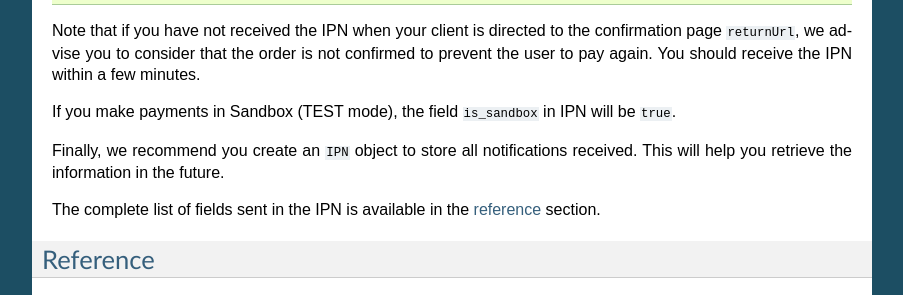
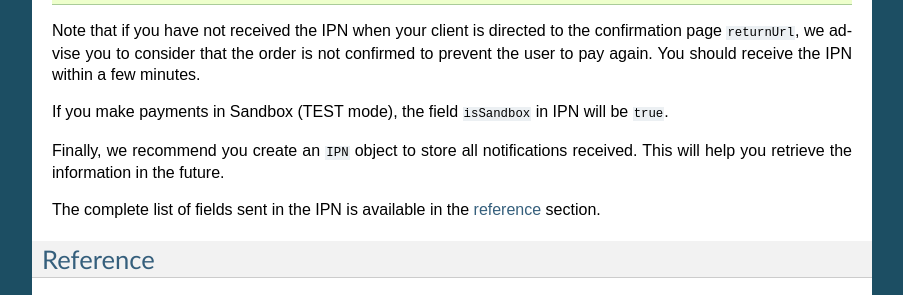
Before and after one commit to payplug/payplug-php, a Sphinx documentation site: the page built from docs/index.rst, in a window 1280 px wide and 900 px high, scrolled down 2453 px. Shown: the part 153-448 px from the top of the window, without its empty margins (198-1101 px from the left). Built offline with Sphinx 7.4.7, drawn with Linux system fonts in a browser that asks for light colours.

Commit message:
UPDATE - camelcase variable in PHP lib

```diff
--- a/docs/index.rst
+++ b/docs/index.rst
@@ -116,7 +116,7 @@ Create a file called ``ipn.php`` that will be requested after each payment. The
 
 Note that if you have not received the IPN when your client is directed to the confirmation page ``returnUrl``, we advise you to consider that the order is not confirmed to prevent the user to pay again. You should receive the IPN within a few minutes.
 
-If you make payments in Sandbox (TEST mode), the field ``is_sandbox`` in IPN will be ``true``.
+If you make payments in Sandbox (TEST mode), the field ``isSandbox`` in IPN will be ``true``.
 
 Finally, we recommend you create an ``IPN`` object to store all notifications received. This will help you retrieve the information in the future.
 
```
